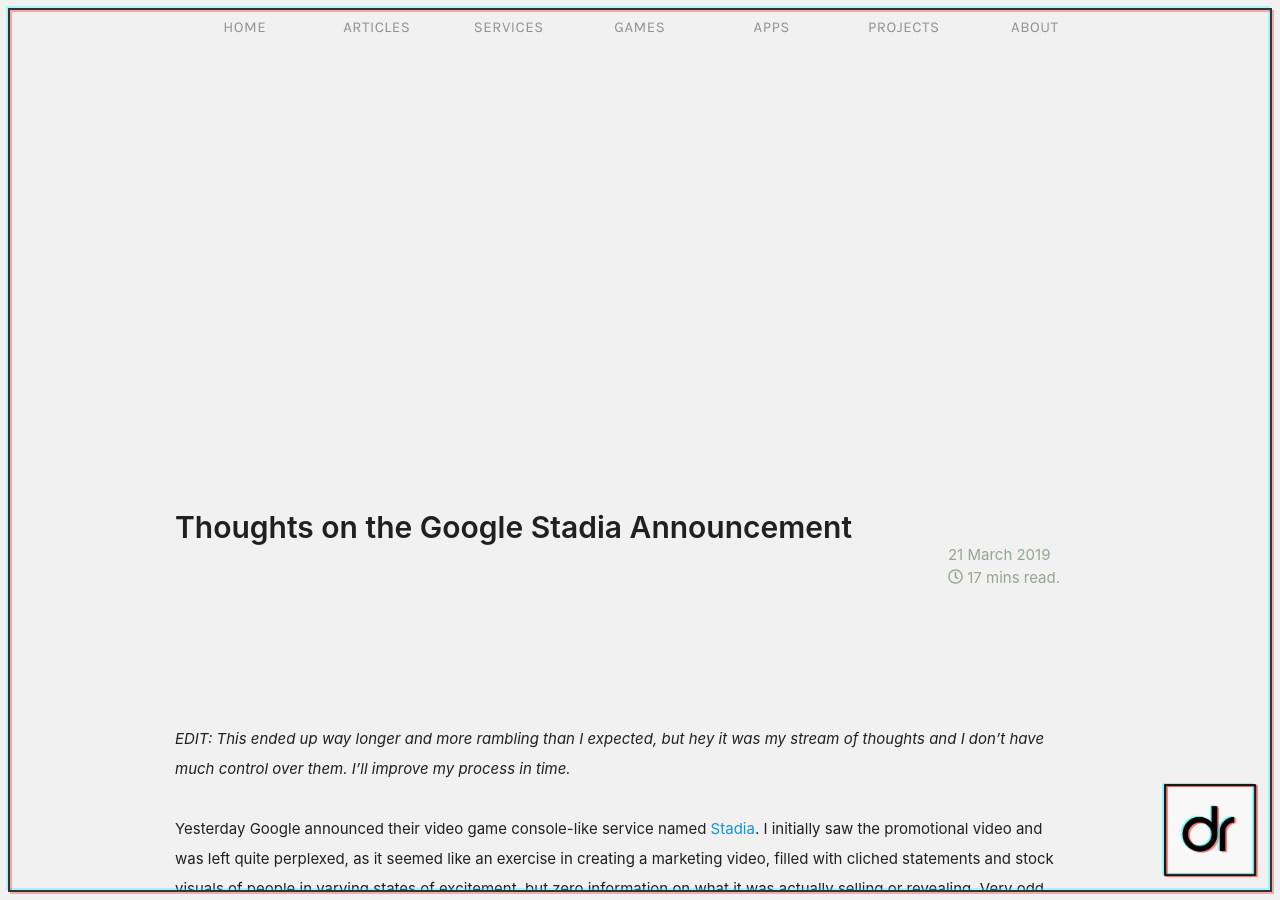
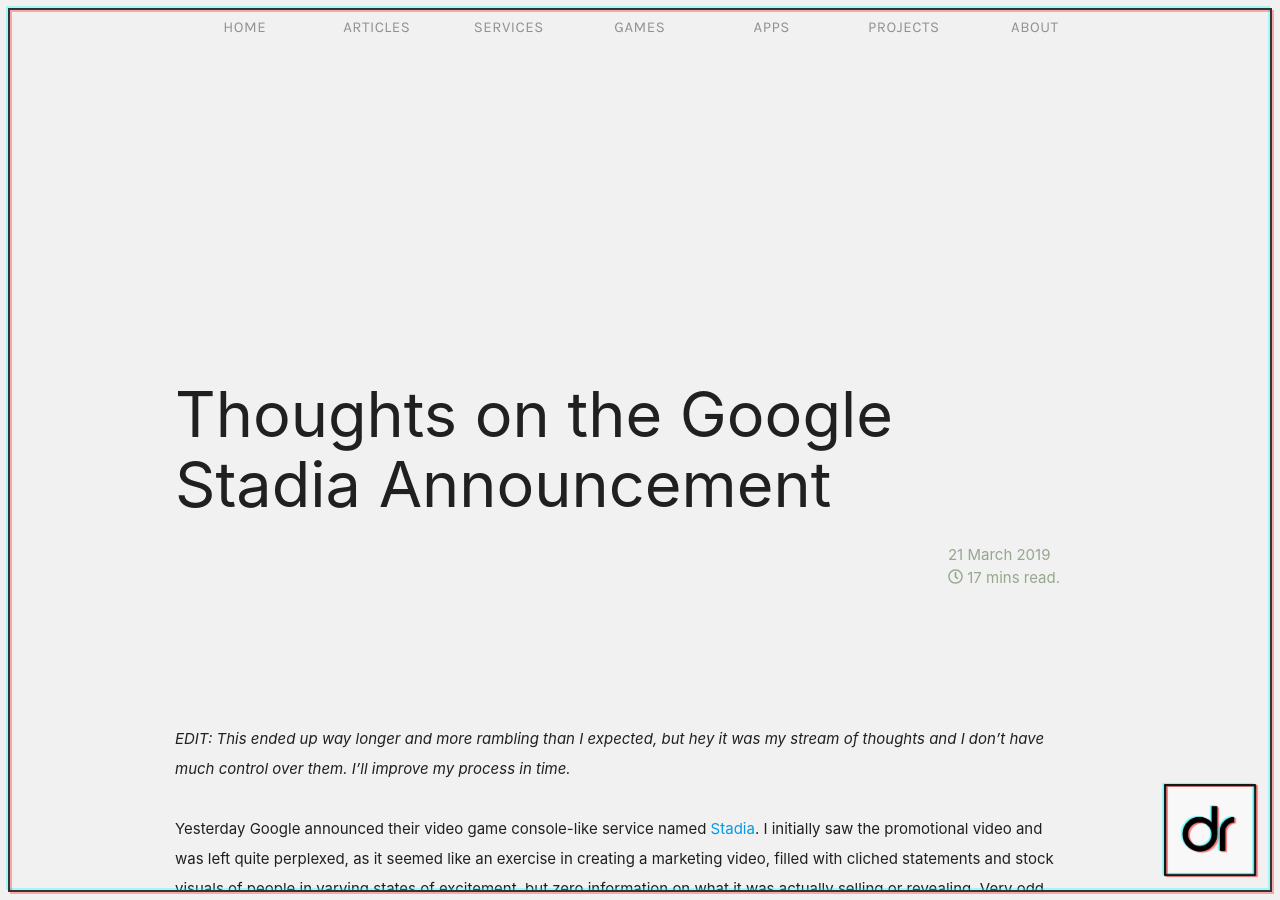
Before and after one commit to roskelld/myblog, a Jekyll site: the page built from _posts/2019-03-20-thoughts-on-google-stadia.markdown, in a window 1280 px wide and 900 px high. Built offline with Jekyll 4.4.1, drawn with Linux system fonts in a browser that asks for light colours; comment, search, counter and statistics services are not loaded.

Commit message:
Tweaked heading style

```diff
--- a/_layouts/post.html
+++ b/_layouts/post.html
@@ -7,7 +7,7 @@
     <div class="slim">
         <section class="flex-row head-title">
             <div class="flex-column">
-                <h3>{{page.title}}</h3>
+                <h1>{{page.title}}</h1>
                 <div class="spanish-grey-text right">
                     <div class="">
                         <time class="spanish-grey-text">{{ page.date | date: "%-d %B %Y" }}</time>
--- a/_posts/2019-03-20-thoughts-on-google-stadia.markdown
+++ b/_posts/2019-03-20-thoughts-on-google-stadia.markdown
@@ -20,10 +20,10 @@
 
 <iframe width="560" height="315" src="https://www.youtube-nocookie.com/embed/nUih5C5rOrA" frameborder="0" allow="accelerometer; autoplay; encrypted-media; gyroscope; picture-in-picture" allowfullscreen></iframe>
 
-# From Streaming Video to Streaming Interactive Entertainment
+## From Streaming Video to Streaming Interactive Entertainment
 At its core what Stadia is presenting is not a new idea nor is it the first of its kind. In the last decade, we've seen a number of services offer streaming gaming to a device the ones that come to mind are [Gaikai](https://en.wikipedia.org/wiki/Gaikai) and [OnLive](https://en.wikipedia.org/wiki/OnLive) The former was launched by Dave Perry, he of Earthworm Jim fame, that service was acquired by Sony in 2012 to become part of their PlayStation Now platform. Onlive, which started much earlier back in 2003 also ended up part of Sony's PlayStation Now platform after they acquired its patents.
 
-# Lag
+## Lag
 My limited time with the previous streaming services raised a number of concerns, one of which being input lag due to a poor connection with the server. Google makes claims that they have solved this issue thanks to their server configuration, and more so geographical server placement. They have spent many years building out a server infrastructure across the globe to reduce the physical distance from the user to the server data. Whilst this is a very important factor in delivering a good gaming experience, however, it's one of the areas where I raise my flag of concern. Essentially what Google is trying to address with their [Edge Network](https://peering.google.com) is the issues surrounding the speed of light, that darn universal law we're finding so hard to overcome.
 
 Let me explain, for situations like webpages, music and Youtube videos, there's a high goal of being able to quickly respond to an input, be it a link or a play button. I'm sure many of you, myself included, has clicked on a web link and after getting no response within one or two seconds become frustrated. This is a created problem with navigating the web thanks to the technological successes we've seen from the likes of Google, Amazon and many other companies. They've built out these extensive datacenters which can deliver content to users extremely fast, so much so it's become expected, so now when it doesn't happen we feel disappointed, maybe even angry.
@@ -34,7 +34,7 @@
 
 What happens if the same problem occurs during a game? It could be one of many things, at best, there's a stutter and after a few seconds, you can continue to play. If that stutter happens whilst you're doing something challenging, say jumping over a gap or navigating an intricate space that requires a combination of well-timed button presses, that might cost you a life, it might result in the game sending you back to the last checkpoint, or restarting a level, or losing the match. Unlike streaming video, the cost to any hiccups in gaming isn't just time, it can have an actual effect on the outcome, changing the state of the game.
 
-# Client and Server Relationship
+## Client and Server Relationship
 Online Gaming has been around pretty much since the start of the video game movement with many modern genres having their roots tied to the origins of the great mainframes run out of universities connected over a pre-internet network. This approach came at a great cost and limited what games could do because the server had to compute 100% of what each connected client saw, but with the advent of the home-computer developers found that there was a good line to be found between server side and client side processing. Servers started to become more about being the hosts of critical data and decision making, and the client could focus on aesthetic and rendering information unique to the viewing player.
 
 This server and client divide coupled with the growth in power of graphics cards gave way to games looking richer and more varied, it allowed servers to advance in calculating key data and improve the pathways for exchanging data between the client and server by limiting it down to mission-critical information such as avatar location, bullet fired, collision, health state.
@@ -47,22 +47,22 @@
 
 The downside is the service is wholly reliant on the server giving users no access if they're not online or have a poor/spotty internet connection.
 
-# Games are not linear
+## Games are not linear
 Streaming services are a great fit for linear mediums, books start on page one and are read in a linear fashion, movies start at the beginning and run through to the end, music starts and plays in the same way. Games often do not, they're dynamic, and even what we consider linear games are often far more branching than any movie, book or song.
 This means that it's harder to package the data for a game to stream it to the user. In comparison to a movie, where your options are limited to play, pause or scrub linearly to another point in time. Games don't just differ with every button press, each instance of a game differs from each other. Meaning every game is a unique event and will differ in ways impossible to imagine from any other instance of that game.
 This means that it's also impossible to pre-generate content before a player has performed an input as the action could completely change the timeline of events, one second the player's avatar is alive, and the next it's dead, but it could have easily just as much stayed living.
 It's certainly feasible to suggest that perhaps Google is working on some form of input prediction system here where it might guess what the player is about to do, or pre-calculate every eventuality, but that seems like a very heavy weight solution to a problem we needn't have if the player didn't have to stream the game to play it.
 
-# Bandwidth
+## Bandwidth
 Many ISPs limit or charge for the amount of bandwidth use, even some services that advertise unlimited in fact do have a limit which is buried in their terms and conditions. With Strata, Google is proposing another reason to eat away at bandwidth caps because the delivery system for the games is the same as streaming a Netflix show or Youtube video. The higher the resolution of the video the more data has to be streamed down the pipe.
 
 Services like Netflix, Youtube, and Spotify all offer the ability to download and enjoy offline, which I find really useful when travelling as it saves on mobile data. They can do this because the client is able to decode and play music and video. That's not the case with a game as it cannot be stored in the same sort of format, to play a game offline Google would have to offer a device resembling a game console or PC, which you might have already seen around, we call them games consoles and PC.
 
-# Immediacy
+## Immediacy
 There's certainly something to be said about Google approach to this in solving the problem of immediacy. As mentioned before, we can find ourselves losing interest if a response to action takes more than a few seconds, so with the current model of gaming, where a user might be required to download 40-100GB of data before being able to play a game, you could be talking many hours or even a day before getting a response to that click, which doesn't make for a good UX.
 Some games are now structured to combat this by segmenting their dataset such that a playable version of the game can be downloaded, which can get the game running in minutes, leaving the bulk of the data to trickle down whilst the user is playing the game. This is still not a solution to the immediate play problem, so Stadia is on the right track with that as games compete for our time along with the likes of Netflix, Youtube and other forms of entertainment which are not subject to the delay to start problem.
 
-# Monetization
+## Monetization
 We've seen the ways that games can monetize grow drastically over the last few years. For decades we either paid per go at an arcade by dropping a quarter in the slot, or we bought the game outright on some form of a tangible medium such a cartridge, disc or tape. Now games can be monetized through subscription services, through streaming adverts during play, via premium currencies that offer unique or time-saving functionality. So it's clear that the path to making money through games is far from over and there's now a question over how Stadia will look to doing this.
 With Youtube, Google used an advert based monetization system which has allowed an incredible number of video creators a way to earn a living or at least make some money from their content. This process has become quite cyclical however in that because Youtube started to gain a lot of attraction it found it possible to bring adverts on board as a way to monetize, but as both video creators and Google found, there were ways to improve their ways to monetize, for Google that meant better aligning their setup to the needs of the advertisers, and for the video creators, how to better create their content in order to increase the money made per video.
 
@@ -74,7 +74,7 @@
 
 Many games already have some form of monetization in them already, which I presume they'd want to keep should they be released on Stadia. This could add layers of complication to the system as users would need to deal with different payment processors. However, Google might throw up restrictions on this type of activity, especially if they feel like they're getting a strong hold on the market. I believe that certain types of monetization are disallowed or at least it's not encouraged on Youtube, and we do have examples such as Twitch partnered streamers are restricted from streaming on other platforms to show how these kinds of services can discourage behaviour which they deem to compete against their own market. Also, another example would be Apple's Appstore and its restriction of including services which compete against their own, such as Amazon not being able to sell Kindle books through the iOS reader.
 
-# Why do this?
+## Why do this?
 Like with most of this post I'm just putting down my thoughts. So one thing is to ponder why Google might want to get into the games market space at all. The easy answer on this is that games are an extremely lucrative market, and Stadia looks to be a very Google-like solution to the problem of how they might get into games. Other companies such as Amazon have looked to come in by offering game server hosting as well as game development, but if there's one thing I know, game development is very hard and requires problem-solving that's quite different from developing tech utilities. Microsoft is another company who came into games, and it's fair to say that it was and still is a bumpy ride to really dig in a find a home.
 So Stadia does feel like it plays to Google's strengths, utilising their knowledge of hosting and distribution. It allows them to fill their catalogue quickly with existing games and leave the challenge of trying to create their own Mario or Halo to a later time, or perhaps never.
 
@@ -82,7 +82,7 @@
 This means every input, including voice (Many multiplayer games feature voice support), is being procced on a Google server of which they have full access too.
 So if they were to do that what would it mean? Who knows, they could use the data for training algorithms, they could use it for advertising models, they could sell it to other companies who want to get a grasp on the behaviour models.
 
-# Final Thoughts
+## Final Thoughts
 
 My own personal want for the future of gaming is to see growth in the client and server setup, spending the energy on the server to manipulate and react to player inputs, and compute over a dataset before delivering the output to the client to render at a high refresh rate. With the client's processing power being spent on optimising the input to render loop at constant high frame rates without latency issues or external bandwidth problems to hamper it.
 
--- a/_posts/2019-03-21-life-hacks-apple-shortcuts.markdown
+++ b/_posts/2019-03-21-life-hacks-apple-shortcuts.markdown
@@ -12,7 +12,7 @@
 Like many people I use my iPhone for working out, there's a lot of apps that are great for tracking sessions, and it's able to tell you distances, footsteps and elevation. I don't have an Apple Watch, but I know that it can add more such as heart rate tracking.
 <!--more-->
 
-# The Problem
+## The Problem
 
 More than use my iPhone for logging workouts, I also use it to play music or podcasts during a workout, and I also like to mark workouts on my calendar so I can track my progress. Now that's three things I have to do for every session.
 
@@ -22,7 +22,7 @@
 
 Ok, so it's not too bad, but I found myself asking, why can't I just press one button and have all this done instead of loading and running each app in sequence, that's like 10 clicks. I ain't got time for 10 clicks!
 
-# The Solution
+## The Solution
 
 ![Apple Shortcuts App](/assets/apple-shortcuts-app.jpg)
 
```
